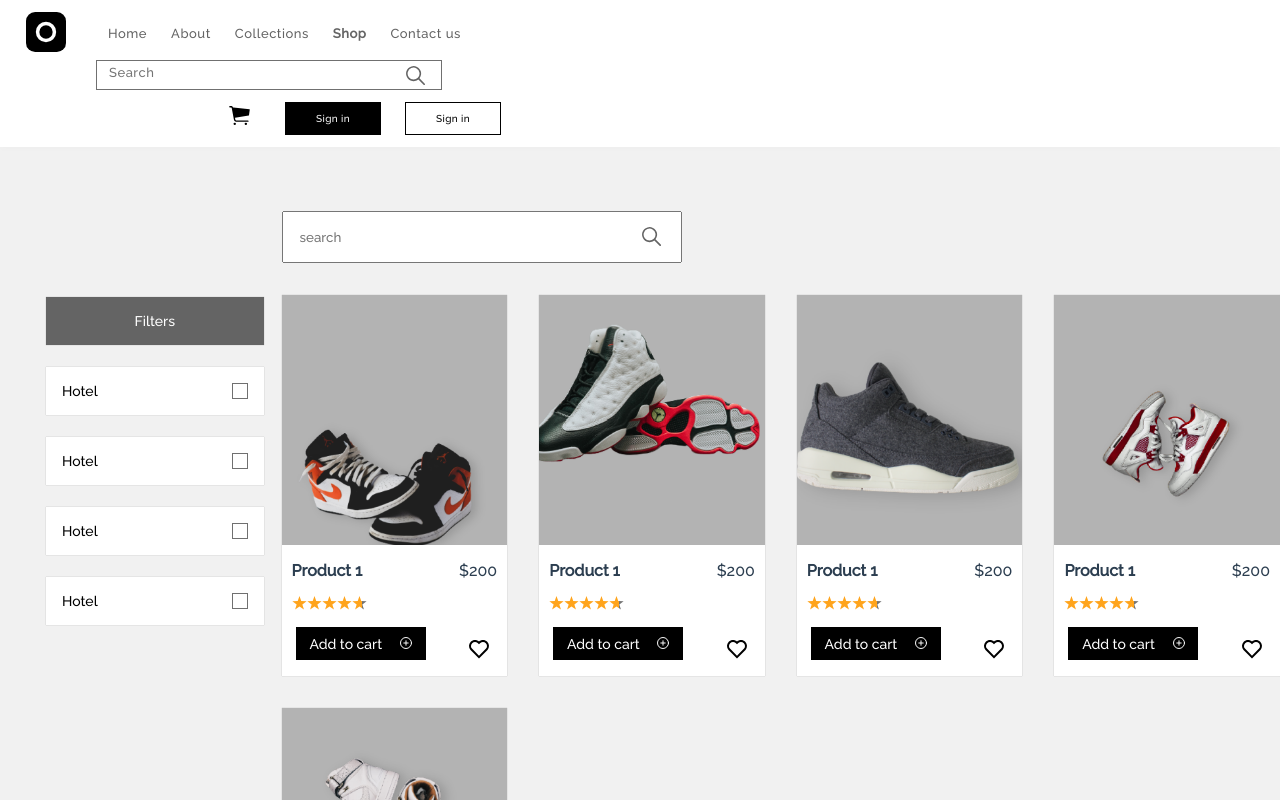
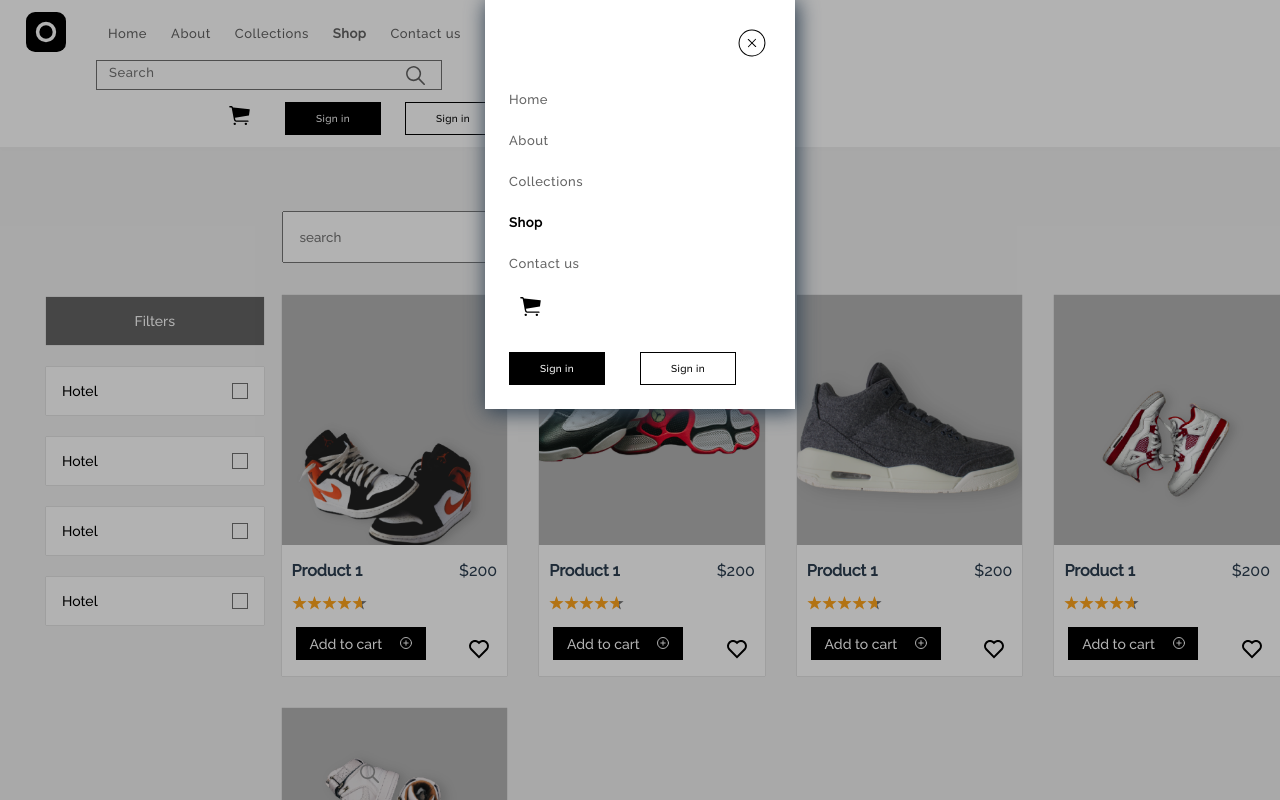
Before and after one commit to Open-RCA/eCom-vue-frontend, a Vue app: page /shop in a window 1280 px wide. Shown: the top 800 px of the page. Built offline with nearby package versions, Linux system fonts and the light colour scheme.

Commit message:
added navigation modal

```diff
--- /dev/null
+++ b/src/components/Modal.vue
@@ -0,0 +1,54 @@
+<template>
+  <div class="modal-backdrop">
+    <div class="modal">
+      <div class="col-12 close" @click="close()">
+        <img src="@/assets/svg/close.svg" alt="" />
+      </div>
+      <slot name="content" />
+    </div>
+  </div>
+</template>
+
+<script>
+export default {
+  name: "Modal",
+  methods: {
+    close() {
+      this.$emit("close");
+    },
+  },
+};
+</script>
+
+<style  lang="scss">
+.modal-backdrop {
+  position: fixed;
+  top: 0;
+  bottom: 0;
+  left: 0;
+  right: 0;
+  background-color: rgba(0, 0, 0, 0.3);
+  display: flex;
+  justify-content: center;
+  align-items: center;
+  z-index: 9;
+}
+
+.modal {
+  background: #ffffff;
+  box-shadow: 2px 2px 20px 1px;
+  overflow-x: auto;
+  display: flex;
+  top: 0;
+  position: absolute;
+  flex-direction: column;
+  padding: 24px;
+  *{
+      padding: 0px !important;
+  }
+}
+.close {
+  text-align: right;
+  margin-bottom: 26px;
+}
+</style>
--- a/src/components/Navbar.vue
+++ b/src/components/Navbar.vue
@@ -20,9 +20,27 @@
         <Button class="button" content="Sign in" :outlined="true" />
       </div>
     </div>
-    <div class="d-lg-none toogle-nav">
+    <div class="d-lg-none toogle-nav" @click="showModal = true">
       <img cla src="@/assets/svg/bars.svg" alt="" />
     </div>
+    <Modal class="small-nav" v-show="showModal" @close="showModal = false">
+      <template v-slot:content>
+        <div>
+          <router-link
+            v-for="(link, i) in links"
+            :key="i"
+            :class="`link ${link.path == $route.path ? 'active' : ''}`"
+            :to="link.path"
+            >{{ link.name }}</router-link
+          >
+          <div class="cart"><img src="@/assets/svg/cart.svg" alt="" /></div>
+        </div>
+        <div class="d-flex">
+            <Button class="button" content="Sign in" :dark="true" />
+            <Button class="button" content="Sign in" :outlined="true" />
+        </div>
+      </template>
+    </Modal>
   </div>
 </template>
 
@@ -51,9 +69,11 @@ export default {
         path: "/contact",
       },
     ],
+    showModal: true,
   }),
   components: {
     Search: () => import("@/components/my-search-ui"),
+    Modal: () => import("@/components/Modal"),
     Button: () => import("@/components/my-button-ui"),
   },
 };
@@ -76,7 +96,7 @@ export default {
 
   .links {
     padding: 12px 30px;
-
+  }
   .link {
     font-family: Raleway;
     font-weight: normal;
@@ -89,7 +109,6 @@ export default {
 
     &.active {
       font-weight: bold;
-      }
     }
   }
   .search {
@@ -114,9 +133,31 @@ export default {
   .toogle-nav {
     right: 22px;
     position: absolute;
-    img{
-      width:30px;
+    img {
+      width: 30px;
     }
+  }
+  .small-nav {
+    .link {
+      color: #646464;
+      display: block;
+      margin-left: 0;
+      &.active {
+        color: #000000;
+      }
+      margin-bottom: 26px;
+    }
+    .cart {
+      display: block;
+      margin-bottom: 26px;
+    }
+    .button{
+      margin-left: 0;
+      margin-right: 35px;
+    }
+  }
+  .d-flex{
+    display: flex;
   }
 }
 </style>
--- a/src/components/ShopListingSearch.vue
+++ b/src/components/ShopListingSearch.vue
@@ -27,7 +27,7 @@ export default {};
 <style lang="scss" scoped>
 .shopSearch {
   padding-top: 4em;
-  position: relative;
+  // position: relative;
   input {
     padding-top: 1rem;
     padding-bottom: 1rem;
```
Also changed, not shown: src/assets/svg/close.svg (added). Lines whose indentation alone changed are shown as unchanged.
